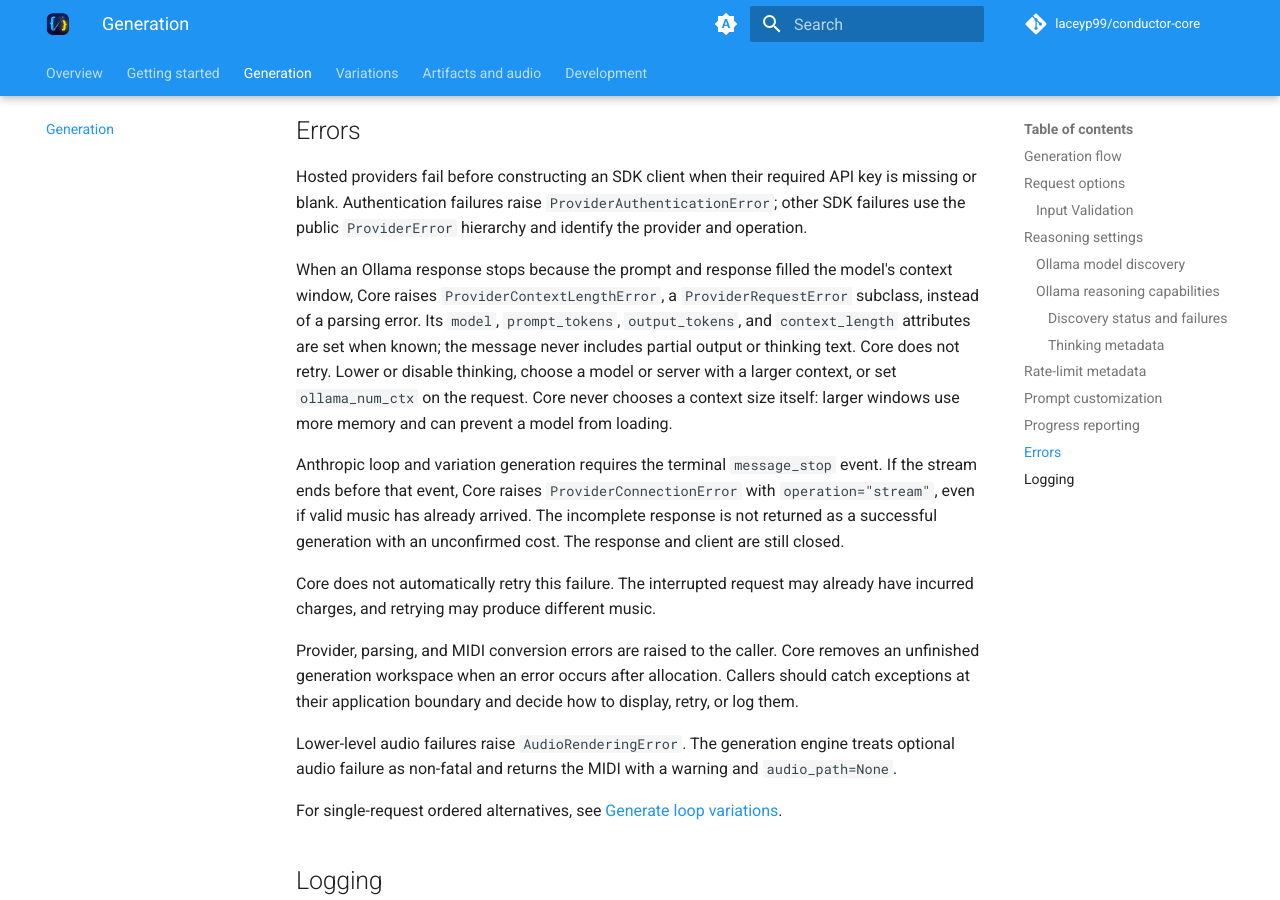
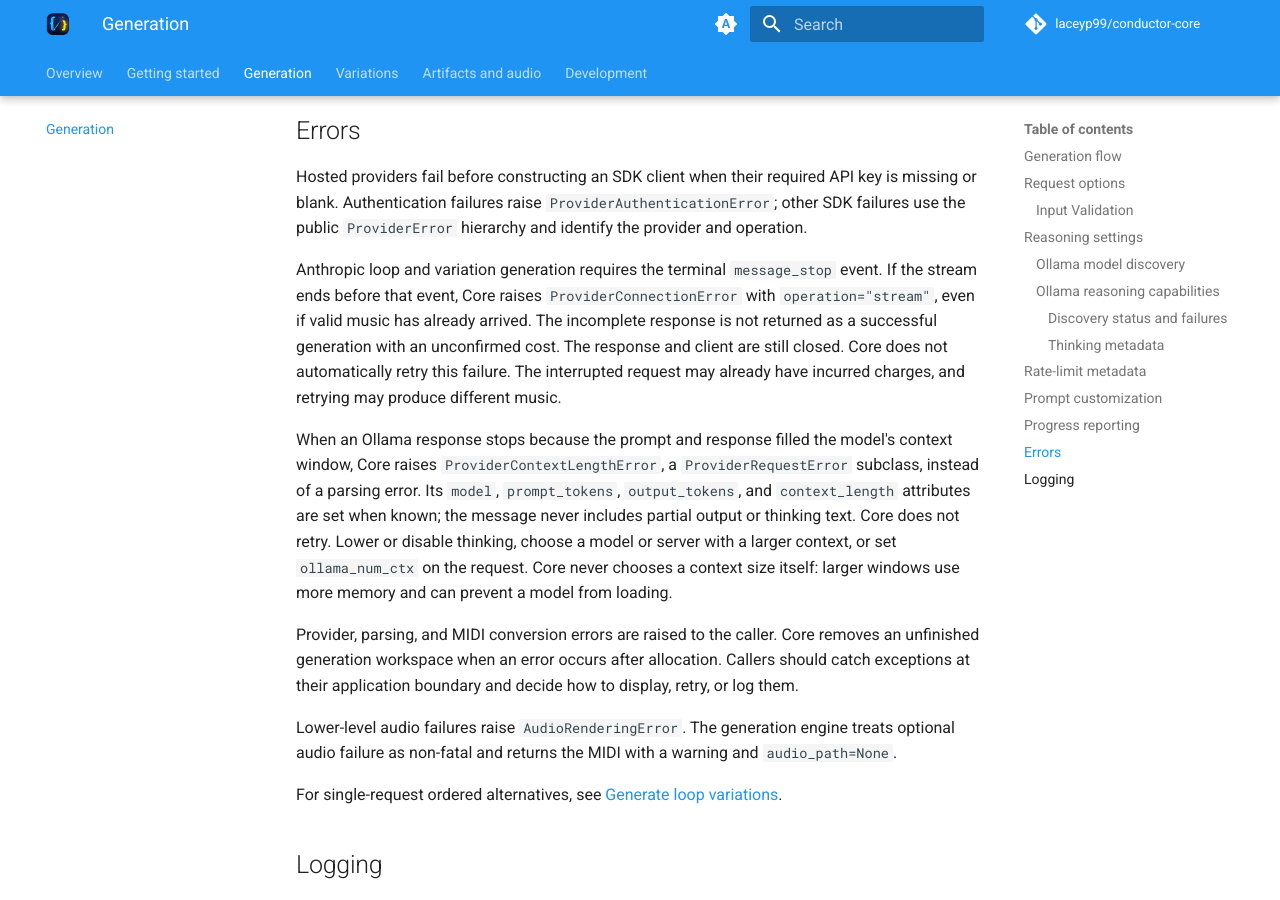
Before and after one commit to laceyp99/conductor-core, an MkDocs documentation site: the page built from docs/generation.md, in a window 1280 px wide and 900 px high, scrolled down 4563 px. Built offline with MkDocs 1.6.1 and Material for MkDocs 9.7.7, drawn with Linux system fonts in a browser that asks for light colours; comment, search, counter and statistics services are not loaded; part of the change alters nothing that is shown.

```diff
--- a/docs/generation.md
+++ b/docs/generation.md
@@ -190,6 +190,8 @@ key is missing or blank. Authentication failures raise
 `ProviderAuthenticationError`; other SDK failures use the public
 `ProviderError` hierarchy and identify the provider and operation.
 
+Anthropic loop and variation generation requires the terminal `message_stop` event. If the stream ends before that event, Core raises `ProviderConnectionError` with `operation="stream"`, even if valid music has already arrived. The incomplete response is not returned as a successful generation with an unconfirmed cost. The response and client are still closed. Core does not automatically retry this failure. The interrupted request may already have incurred charges, and retrying may produce different music.
+
 When an Ollama response stops because the prompt and response filled the
 model's context window, Core raises `ProviderContextLengthError`, a
 `ProviderRequestError` subclass, instead of a parsing error. Its `model`,
@@ -199,15 +201,6 @@ not retry. Lower or disable thinking, choose a model or server with a larger
 context, or set `ollama_num_ctx` on the request. Core never chooses a context
 size itself: larger windows use more memory and can prevent a model from
 loading.
-
-Anthropic loop and variation generation requires the terminal `message_stop`
-event. If the stream ends before that event, Core raises
-`ProviderConnectionError` with `operation="stream"`, even if valid music has
-already arrived. The incomplete response is not returned as a successful
-generation with an unconfirmed cost. The response and client are still closed.
-
-Core does not automatically retry this failure. The interrupted request may
-already have incurred charges, and retrying may produce different music.
 
 Provider, parsing, and MIDI conversion errors are raised to the caller. Core
 removes an unfinished generation workspace when an error occurs after allocation.
```
